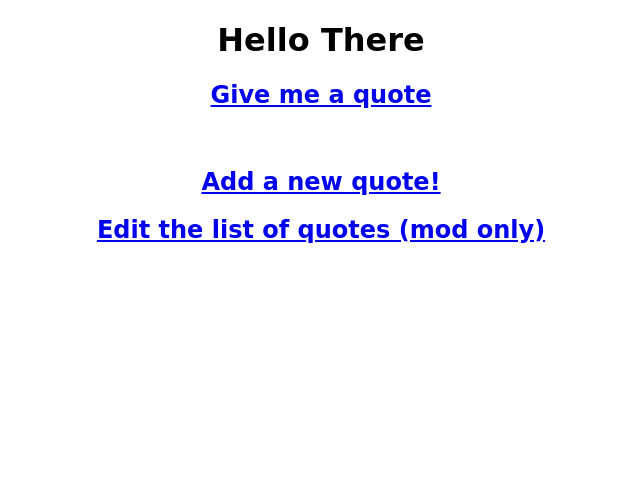
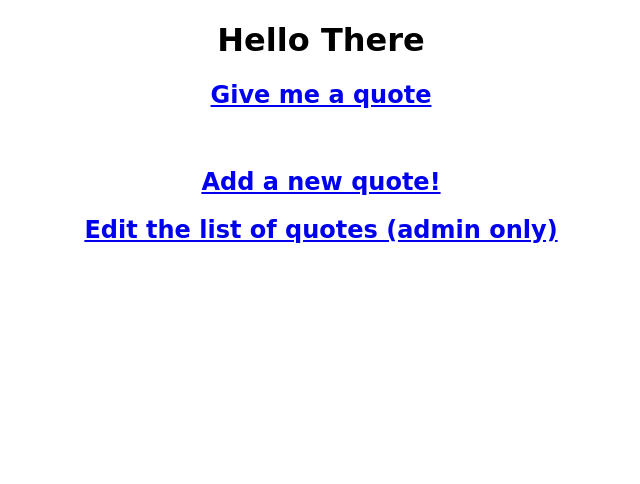
Before and after one commit to luv2ski2/Prequel-Quoter, a Flask app: page / in a window 1280 px wide. Shown: the top 484 px of the page, without its empty margins (319-959 px from the left). Run offline with Flask 2, Linux system fonts and the light colour scheme.

Commit message:
Changed mod only to admin only

```diff
--- a/templates/index.html
+++ b/templates/index.html
@@ -9,7 +9,7 @@
     <h2 style="text-align: center"><a href="/quote/">Give me a quote</a> </h2>
     <br>
     <h2 style="text-align: center"><a href="/addQuotePage/">Add a new quote!</a></h2>
-    <h2 style="text-align: center"><a href="/quotePinCheckPage/">Edit the list of quotes (mod only)</a></h2>
+    <h2 style="text-align: center"><a href="/quotePinCheckPage/">Edit the list of quotes (admin only)</a></h2>
     <br>
     <br>
     <br>
```
